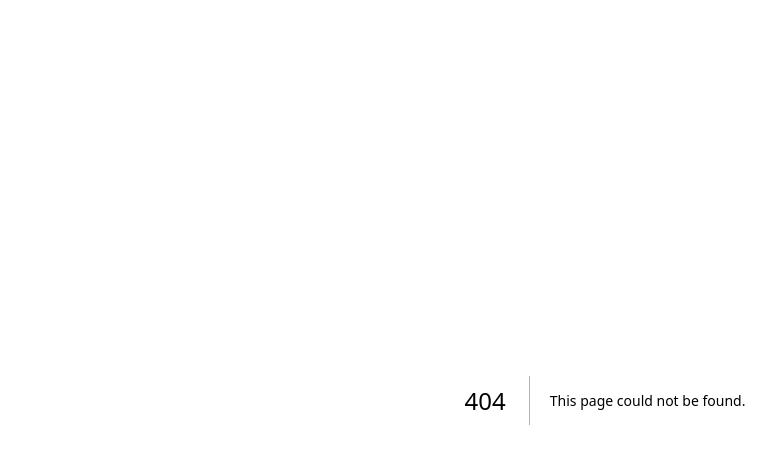
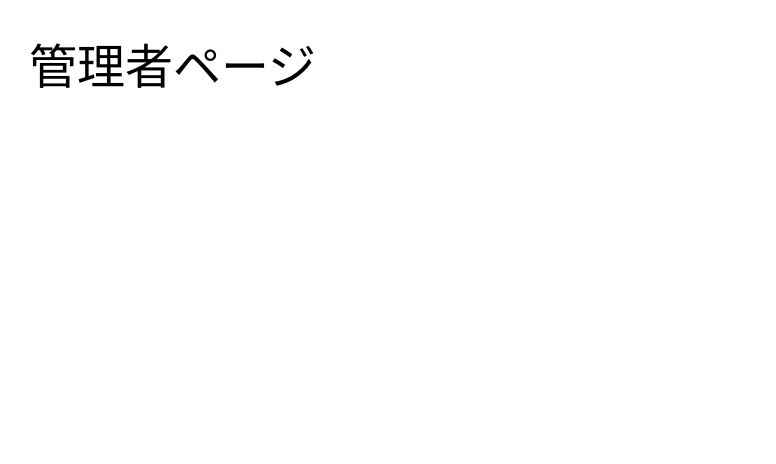
Before and after one commit to kenglwo/social-skill-check, a Next.js app in the folder frontend/app/: page /admin in a window 1280 px wide. Before the commit this address had no page. Shown: the top 464 px of the page, without its empty margins (35-811 px from the left). Built offline with nearby package versions, Linux system fonts and the light colour scheme.

Commit message:
:sparkles: add a component for admin page

```diff
--- /dev/null
+++ b/frontend/app/app/admin/page.tsx
@@ -0,0 +1,20 @@
+"use client";
+import React from 'react'
+import { useState } from "react";
+import { useRouter } from 'next/navigation';
+import Container from '@mui/material/Container';
+import Typography from '@mui/material/Typography';
+import Stack from '@mui/material/Stack';
+import Button from '@mui/material/Button';
+
+export default function Admin() {
+  const router = useRouter();
+
+  return (
+    <Container maxWidth="lg" sx={{ m: 5}}>
+      <Typography variant="h3" gutterBottom sx={{mb: 5}}>
+        管理者ページ
+      </Typography>
+    </Container>
+  )
+}
```
